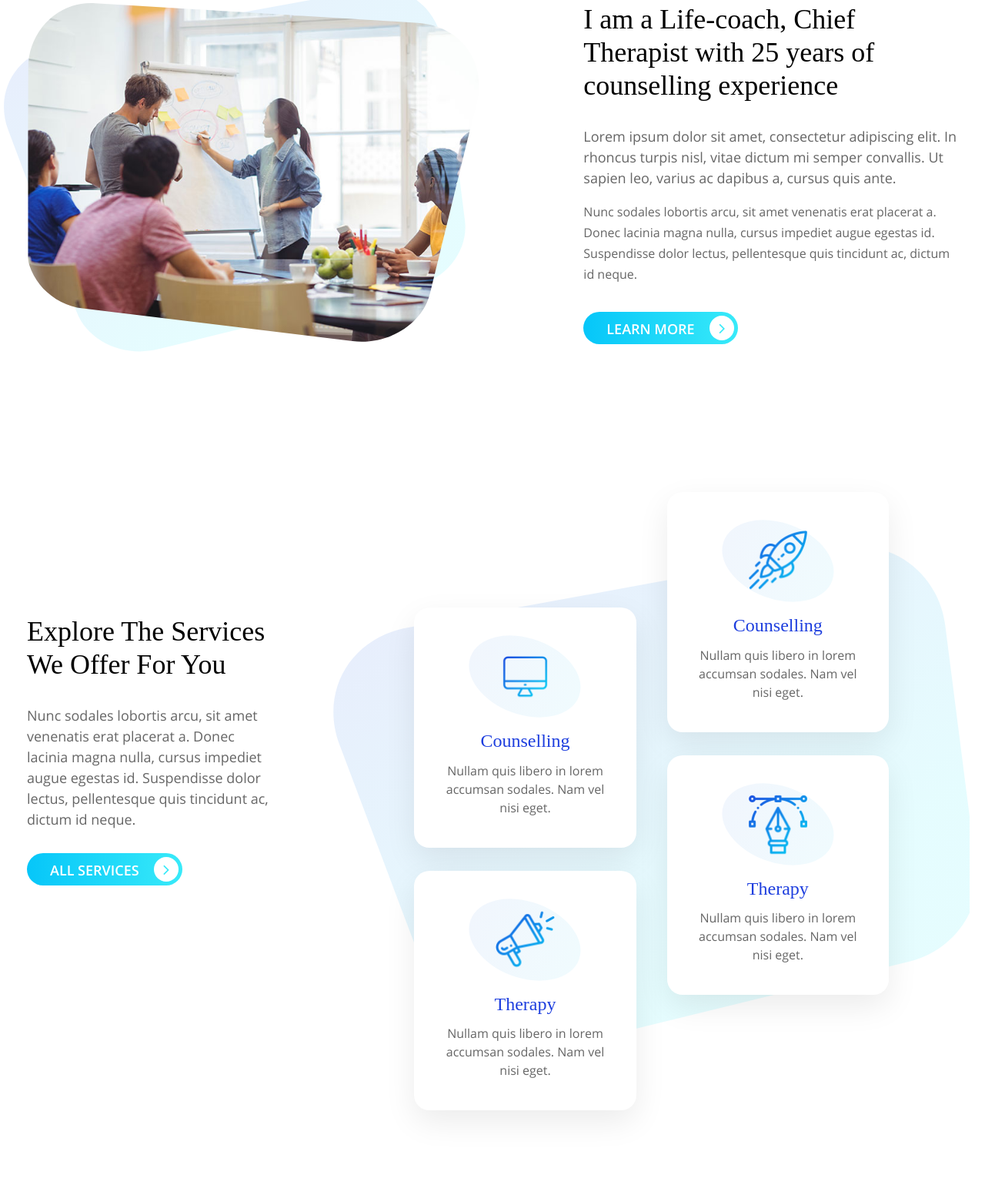
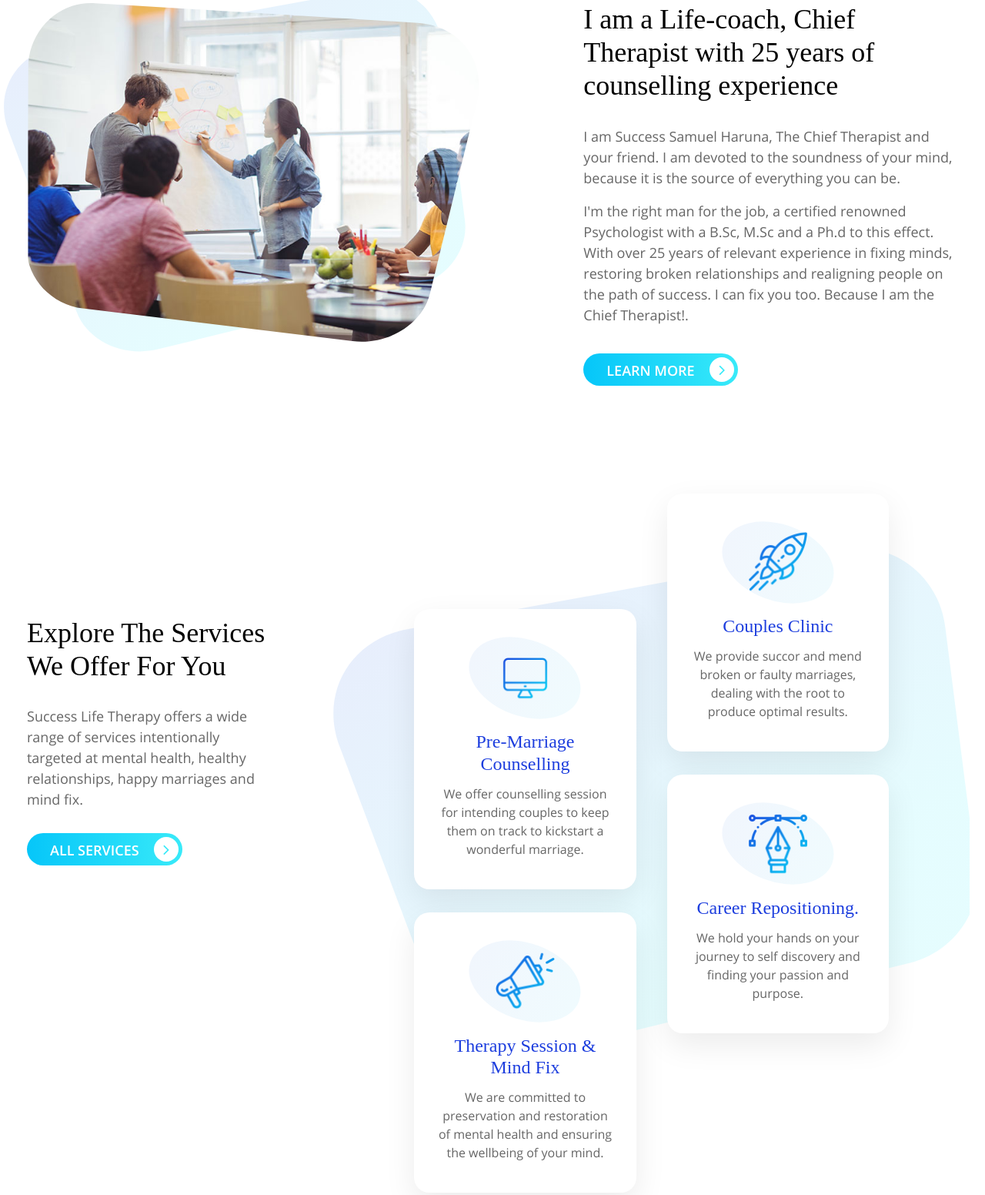
Before and after one commit to Geebel/success-life, a plain HTML site: page index.html in a window 1280 px wide. Shown: the part 756-2308 px from the top of the page at 77% size. Drawn offline with Linux system fonts and the light colour scheme; a web font is replaced by a local one.

Commit message:
"updated site"

```diff
--- a/index.html
+++ b/index.html
@@ -37,8 +37,8 @@
         <div class="row">
             <div class="col-md-6">
                 <h1> Embark on a journey of
-                    <span>self discovery and healing</span>
-                    with The Chief Therapist.</h1>
+                    self discovery and healing
+                    with The <span>Chief Therapist</span>.</h1>
                 <p> We are devoted to your wellbeing
                     But are you?? </p>
                 <a href="#">Contact Us <i class="fa fa-angle-right" aria-hidden="true"></i></a></div>
@@ -83,13 +83,12 @@
                 <h2> I am a Life-coach, Chief Therapist
                     with 25 years of counselling experience
                 </h2>
-                <p> Lorem ipsum dolor sit amet, consectetur adipiscing elit. In rhoncus turpis nisl, vitae dictum mi
-                    semper convallis. Ut sapien leo, varius ac dapibus a, cursus quis ante. </p>
+                <p> I am Success Samuel Haruna, The Chief Therapist and your friend.
+                I am devoted to the soundness of your mind, because it is the source of everything you can be.</p>
                 <p>
-                    <small>Nunc sodales lobortis arcu, sit amet venenatis erat placerat a. Donec lacinia magna nulla,
-                        cursus impediet augue egestas id. Suspendisse dolor lectus, pellentesque quis tincidunt ac,
-                        dictum id neque.
-                    </small>
+                    I'm the right man for the job, a certified renowned Psychologist with a B.Sc, M.Sc and a Ph.d to this effect.
+                    With over 25 years of relevant experience in fixing minds, restoring broken relationships and realigning people on the path of success. I can fix you too.
+                Because I am the Chief Therapist!.
                 </p>
                 <a href="#">Learn More <i class="fa fa-angle-right" aria-hidden="true"></i></a></div>
         </div>
@@ -101,9 +100,7 @@
             <div class="col-lg-4">
                 <h2> Explore The Services<br/>
                     We Offer For You </h2>
-                <p> Nunc sodales lobortis arcu, sit amet venenatis erat placerat a. Donec lacinia magna nulla, cursus
-                    impediet augue egestas id. Suspendisse dolor lectus, pellentesque quis tincidunt ac, dictum id
-                    neque. </p>
+                <p> Success Life Therapy offers a wide range of services intentionally targeted at mental health, healthy relationships, happy marriages and mind fix.</p>
                 <a href="#">All Services <i class="fa fa-angle-right" aria-hidden="true"></i></a></div>
             <div class="col-lg-8">
                 <svg id="bg-services"
@@ -123,17 +120,15 @@
                         <div class="card text-center">
                             <div class="oval"><img class="card-img-top" src="images/web-design.png" alt=""></div>
                             <div class="card-body">
-                                <h3 class="card-title">Counselling</h3>
-                                <p class="card-text">Nullam quis libero in lorem accumsan sodales. Nam vel nisi
-                                    eget.</p>
+                                <h3 class="card-title">Pre-Marriage Counselling</h3>
+                                <p class="card-text">We offer counselling session for intending couples to keep them on track to kickstart a wonderful marriage.</p>
                             </div>
                         </div>
                         <div class="card text-center">
                             <div class="oval"><img class="card-img-top" src="images/marketing.png" alt=""></div>
                             <div class="card-body">
-                                <h3 class="card-title">Therapy</h3>
-                                <p class="card-text">Nullam quis libero in lorem accumsan sodales. Nam vel nisi
-                                    eget.</p>
+                                <h3 class="card-title">Therapy Session & Mind Fix</h3>
+                                <p class="card-text">We are committed to preservation and restoration of mental health and ensuring the wellbeing of your mind.</p>
                             </div>
                         </div>
                     </div>
@@ -141,17 +136,15 @@
                         <div class="card text-center">
                             <div class="oval"><img class="card-img-top" src="images/seo.png" alt=""></div>
                             <div class="card-body">
-                                <h3 class="card-title">Counselling</h3>
-                                <p class="card-text">Nullam quis libero in lorem accumsan sodales. Nam vel nisi
-                                    eget.</p>
+                                <h3 class="card-title">Couples Clinic</h3>
+                                <p class="card-text">We provide succor and mend broken or faulty marriages, dealing with the root to produce optimal results.</p>
                             </div>
                         </div>
                         <div class="card text-center">
                             <div class="oval"><img class="card-img-top" src="images/graphics-design.png" alt=""></div>
                             <div class="card-body">
-                                <h3 class="card-title">Therapy</h3>
-                                <p class="card-text">Nullam quis libero in lorem accumsan sodales. Nam vel nisi
-                                    eget.</p>
+                                <h3 class="card-title">Career Repositioning.</h3>
+                                <p class="card-text">We hold your hands on your journey to self discovery and finding your passion and purpose.</p>
                             </div>
                         </div>
                     </div>
@@ -264,7 +257,7 @@
         </div>
     </div>
 </div>
-<div class="container-fluid gtco-features-list">
+<!-- <div class="container-fluid gtco-features-list">
     <div class="container">
         <div class="row">
             <div class="media col-md-6 col-lg-4">
@@ -328,7 +321,7 @@
             <div class="col"><img src="images/logo5.png" class="img-fluid" alt=""></div>
         </div>
     </div>
-</div>
+</div> -->
 <div class="container-fluid gtco-news" id="news">
     <div class="container">
         <h2>Latest News & Articles</h2>
```
Also changed, not shown: 2 other files.
